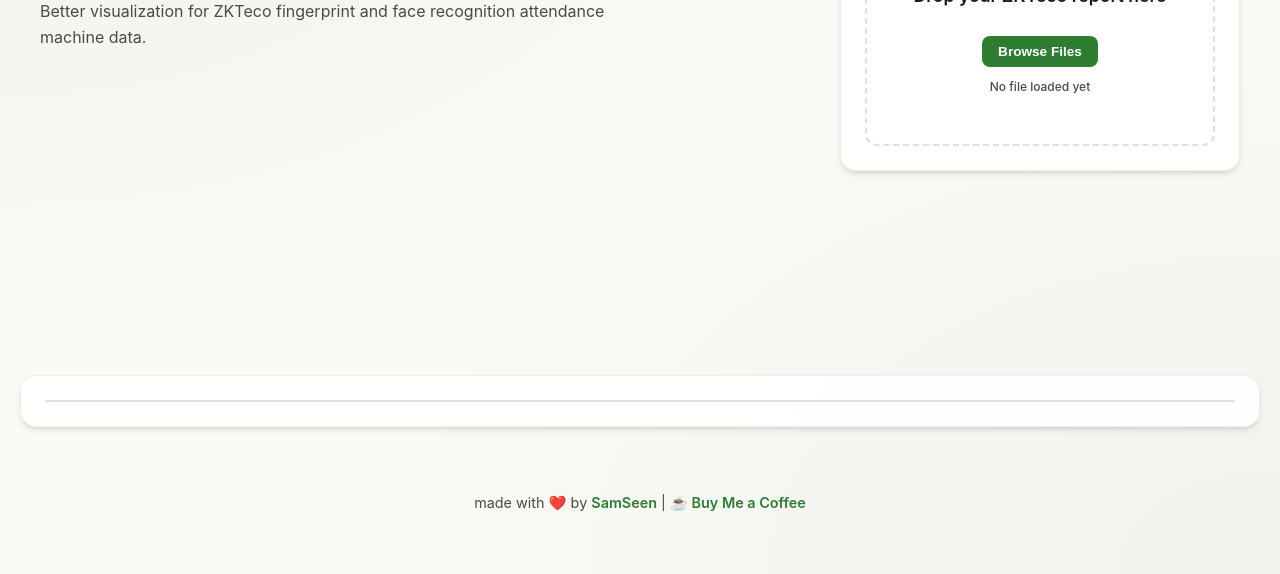
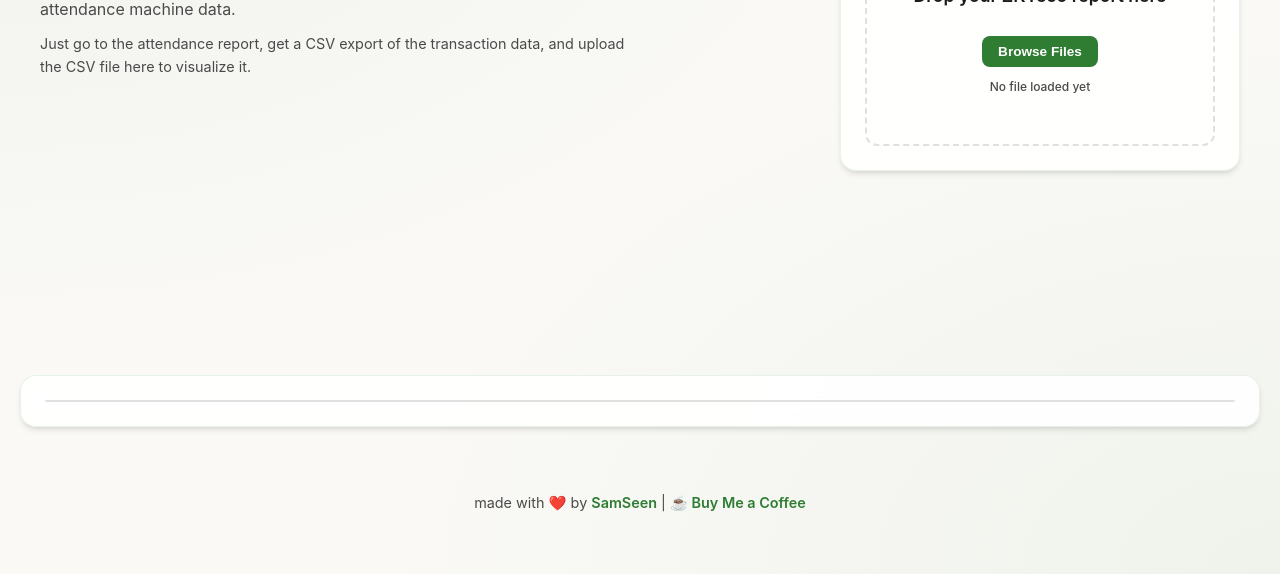
Before and after one commit to SamSeenX/ZKTeco, a website built with Vite: page index.html in a window 1280 px wide. Shown: the part 226-800 px from the top of the page. Built offline with nearby package versions, Linux system fonts and the light colour scheme.

Commit message:
docs: restore full header instructions

```diff
--- a/index.html
+++ b/index.html
@@ -24,7 +24,8 @@
             <header class="header">
                 <div class="header-content">
                     <h1>ZKTeco Attendance Visualizer</h1>
-                    <p class="subtitle">Better visualization for ZKTeco fingerprint and face recognition attendance machine data.</p>
+                    <p class="subtitle">This tool is made to better visualize ZKTeco fingerprint and face recognition attendance machine data.</p>
+                    <p class="subtitle" style="margin-top: 10px; font-size: 0.9rem;">Just go to the attendance report, get a CSV export of the transaction data, and upload the CSV file here to visualize it.</p>
                 </div>
             </header>
         </div>
```
